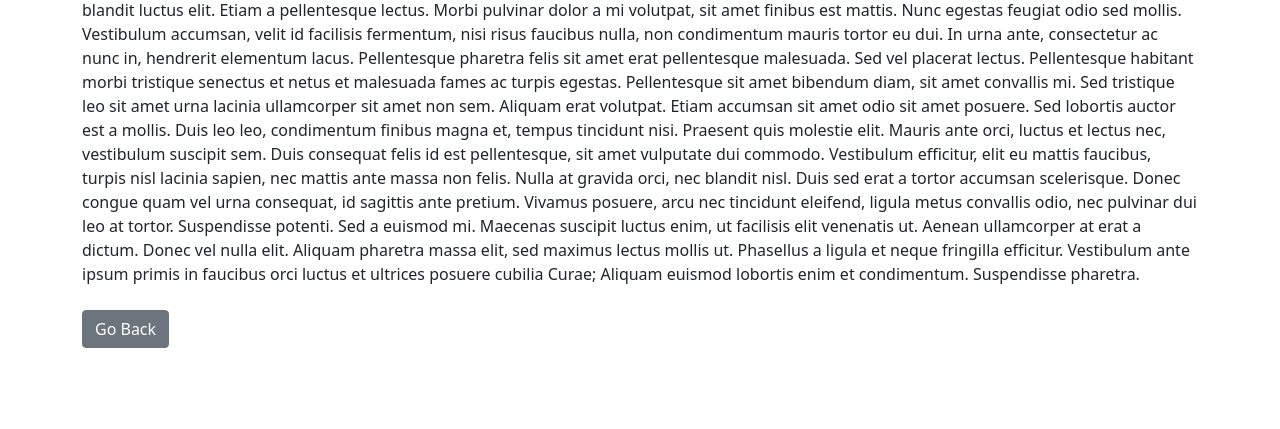
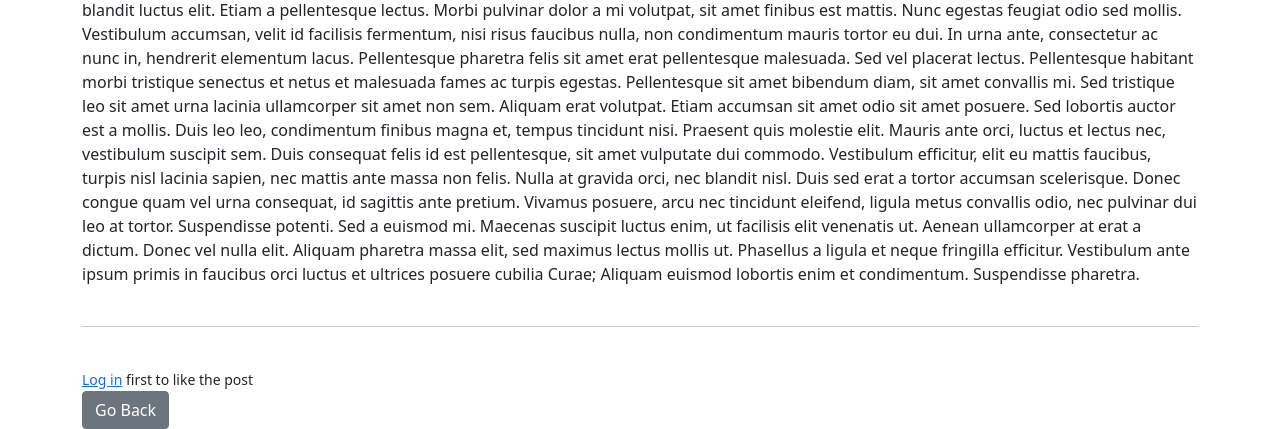
Before and after one commit to ToiLaThin/BlogDjango, a Django app: page /posts/7 in a window 1280 px wide. Shown: the part 723-1152 px from the top of the page. Before the commit the page ends 1071 px from the top, so only its background shows below. Run offline with Django 3.2, Linux system fonts and the light colour scheme; data comes from the database, SQL or seed files in the repository; both versions use the stored data as it was after the commit; some libraries are stand-ins or nearby versions.

Commit message:
Snippet + like unlike btn

```diff
--- a/myblog/blog/forms.py
+++ b/myblog/blog/forms.py
@@ -18,6 +18,7 @@ class PostCreateForm(forms.ModelForm):
         widgets = {
             'title': forms.TextInput(attrs={'class': 'form-control', 'placeholder': 'Type your blog title into here!!!'}),
             'title_tag': forms.TextInput(attrs={'class': 'form-control'}),
+            'snippet': forms.TextInput(attrs={'class': 'form-control'}),
             'author': forms.TextInput(attrs={
                 'class': 'form-control',
                 'id': 'author',
@@ -34,10 +35,11 @@ class PostCreateForm(forms.ModelForm):
 class PostUpdateForm(forms.ModelForm):
     class Meta:
         model = Post
-        fields = ['title', 'body', 'category', 'pub_date']
+        fields = ['title', 'body', 'category', 'pub_date', 'snippet']
         widgets = {
             'title': forms.TextInput(attrs={'class': 'form-control'}),
             'title_tag': forms.TextInput(attrs={'class': 'form-control'}),
+            'snippet': forms.TextInput(attrs={'class': 'form-control'}),
             'author': forms.Select(attrs={'class': 'form-control'}),
             'category': forms.Select(choices=choice_lst, attrs={'class': 'form-control'}),
             'body': forms.Textarea(attrs={'class': 'form-control'}),
--- a/myblog/blog/models.py
+++ b/myblog/blog/models.py
@@ -15,12 +15,18 @@ class Post(models.Model):
     body = RichTextField()
     pub_date = models.DateField(default=timezone.now)
     category = models.CharField(max_length=300, default='nothing')
+    snippet = models.CharField(max_length=300,default="Lorem ipsum dolor sit amet default text")
+    #khoá ngoại tới bảng gồm bảng mquan hệ giữa Post và User
+    likes = models.ManyToManyField(User, related_name='blogposts')
 
     def __str__(self):
         return self.title + " | " + str(self.author)
 
     def get_absolute_url(self):
         return reverse('post_detail', args=[str(self.id)])
+
+    def likes_count(self):
+        return self.likes.count()
 
 
 class Category(models.Model):
--- a/myblog/blog/templates/blog/post_detail.html
+++ b/myblog/blog/templates/blog/post_detail.html
@@ -16,5 +16,20 @@
     {{post.body | safe}}
     <br>
     <br>
+    <hr>
+    <br>
+    {% if user.is_authenticated %}
+        <form action="{% url 'like_post' post.pk %}" method="post">{% csrf_token %}
+            {% if not liked %}
+                <button type="submit" name="post_id" value="{{post.id}}" class="btn btn-primary btn-sm">Like</button> -{{total_likes}} Like
+            {% else %}
+                <button type="submit" name="post_id" value="{{post.id}}" class="btn btn-danger btn-sm">Unlike</button> -{{total_likes}} Like
+            {% endif %}
+        </form>
+        <br>
+    {% else %}
+        <small><a href="{% url 'login' %}">Log in</a> first to like the post</small>
+        <br>
+    {% endif %}
     <a href="{% url 'post_list'%}" class="btn btn-secondary">Go Back</a>
 {% endblock content %}
--- a/myblog/blog/templates/blog/post_list.html
+++ b/myblog/blog/templates/blog/post_list.html
@@ -12,7 +12,8 @@
                 {% endif %}
                 <br>
             </li>
-            {{post.body|slice:":200"|safe}}
+            <small>{{post.snippet}}</small>
+            {% comment %} {{post.body|slice:":200"|safe}} {% endcomment %}
             <br>
             <br>
         {% endfor %}
--- a/myblog/blog/templates/blog/post_list_category.html
+++ b/myblog/blog/templates/blog/post_list_category.html
@@ -13,7 +13,8 @@
                     {% endif %}
                     <br>
                 </li>
-                {{post.body|slice:":200"|safe}}
+                <small>{{post.snippet}}</small>
+                {% comment %} {{post.body|slice:":200"|safe}} {% endcomment %}
                 <br>
                 <br>
             {% endfor %}
--- a/myblog/blog/urls.py
+++ b/myblog/blog/urls.py
@@ -10,6 +10,7 @@ from .views import (
     CategoryCreateView,
     PostList_CategoryView,
     CategoryListView,
+    LikePostView,
 )
 
 urlpatterns = [
@@ -22,6 +23,7 @@ urlpatterns = [
     path('posts/create', PostCreateView.as_view(), name='post_create'),
     path('posts/<int:pk>/update', PostUpdateView.as_view(), name='post_update'),
     path('posts/<int:pk>/delete', PostDeleteView.as_view(), name='post_delete'),
-    path('categories/create', CategoryCreateView.as_view(), name='category_create')
+    path('categories/create', CategoryCreateView.as_view(), name='category_create'),
+    path('posts/<int:pk>/like', LikePostView, name='like_post'),
 
 ]
--- a/myblog/blog/views.py
+++ b/myblog/blog/views.py
@@ -1,5 +1,5 @@
-from django.shortcuts import render
-from django.urls import reverse_lazy
+from django.shortcuts import render, get_object_or_404
+from django.urls import reverse_lazy, reverse
 from django.views.generic import (
     ListView,
     DetailView,
@@ -9,6 +9,7 @@ from django.views.generic import (
 )
 from .models import Post, Category
 from .forms import PostCreateForm, PostUpdateForm
+from django.http import HttpResponseRedirect
 
 # Create your views here.
 
@@ -46,6 +47,28 @@ def CategoryListView(request):
 class PostDetailView(DetailView):
     model = Post
     template_name = 'blog/post_detail.html'
+
+    def get_context_data(self, *args, **kwargs):
+        context = super(PostDetailView, self).get_context_data(*args, **kwargs)
+
+        liked = None
+        selected_post = get_object_or_404(Post, id=self.kwargs['pk'])
+        # xem da like bai do hay chua
+        if selected_post.likes.filter(id=self.request.user.id).exists():
+            liked = True
+        else:
+            liked = False
+
+        context['liked'] = liked
+        context['total_likes'] = selected_post.likes_count()
+        return context
+
+
+def CategoryListView(request):
+    category_list = Category.objects.all()
+    context = {
+        'categories': category_list,
+    }
 
 
 class PostCreateView(CreateView):
@@ -85,3 +108,17 @@ def PostList_CategoryView(request, category_selected: str):
     }
     template_name = 'blog/post_list_category.html'
     return render(request, template_name, context)
+
+
+def LikePostView(request, pk):
+    liked_post = get_object_or_404(Post, id=request.POST.get('post_id'))
+    liked = None  # user already liked this post or not
+    # xem lai id user hien tai
+    if liked_post.likes.filter(id=request.user.id).exists():
+        liked_post.likes.remove(request.user)
+        liked = False
+    else:
+        liked_post.likes.add(request.user)
+        liked = True
+    return HttpResponseRedirect(reverse('post_detail', args=[str(pk)]))
+    # ko co template name ma chi quay lai dung trang do
```
Also changed, not shown: myblog/blog/migrations/0004_post_likes.py (added), myblog/blog/migrations/0005_post_snippet.py (added), myblog/db.sqlite3.
